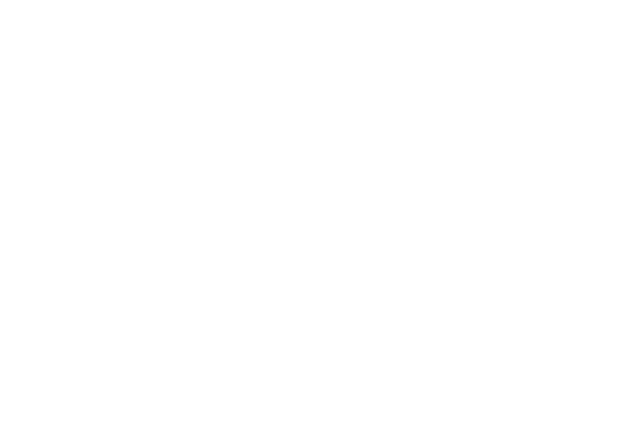
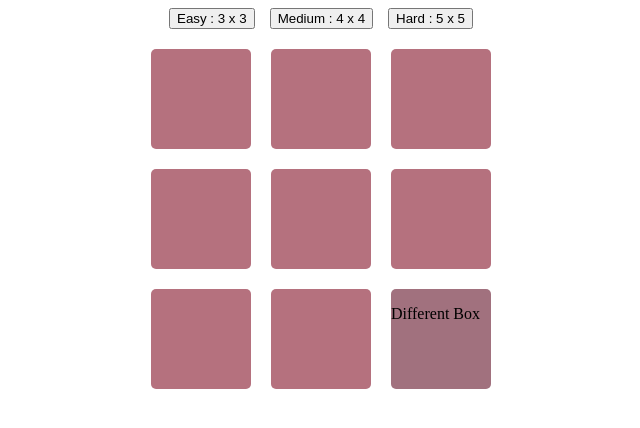
Before and after one commit to TemulenPinecone/JS-Basics, a plain HTML site: page 6-DOM/colorBox/index.html in a window 1280 px wide. Both pictures are taken after a click on the button "Easy : 3 x 3". Shown: the whole page, without its empty margins (319-959 px from the left). Drawn offline with Linux system fonts and the light colour scheme.

Commit message:
12.21 school

```diff
--- a/6-DOM/colorBox/script.js
+++ b/6-DOM/colorBox/script.js
@@ -1,74 +1,88 @@
 const root = document.getElementById("root");
 
+// HEADER CLASS - 3 BUTTON
 const header = document.createElement(`div`);
 header.setAttribute(`class`, `header`);
 root.appendChild(header);
+
+const status = document.createElement(`div`);
+status.setAttribute(`class`, `status`);
+root.appendChild(status);
 
 const startEasyButton = document.createElement("button");
 startEasyButton.setAttribute(`class`, `button`);
 startEasyButton.innerText = "Easy : 3 x 3";
 header.appendChild(startEasyButton);
 
-const startMediumbutton = document.createElement("button");
-startMediumbutton.setAttribute(`class`, `button`);
-startMediumbutton.innerText = "Medium : 4 x 4";
-header.appendChild(startMediumbutton);
+const startMediumButton = document.createElement("button");
+startMediumButton.setAttribute(`class`, `button`);
+startMediumButton.innerText = "Medium : 4 x 4";
+header.appendChild(startMediumButton);
 
 const startHardButton = document.createElement("button");
 startHardButton.setAttribute(`class`, `button`);
 startHardButton.innerText = "Hard : 5 x 5";
 header.appendChild(startHardButton);
 
-startEasyButton.addEventListener("click", startGameEasy);
+// CONTAINER
+const container = document.createElement(`div`);
+container.setAttribute(`class`, `container`);
+root.appendChild(container);
 
-function startGameEasy() {
-  const containerEasy = document.createElement(`div`);
-  containerEasy.setAttribute(`class`, `containerEasy`);
-  containerEasy.appendChild(root);
+startEasyButton.addEventListener("click", () => {
+  startGame(8);
+});
+startMediumButton.addEventListener("click", () => {
+  startGame(15);
+});
+startHardButton.addEventListener("click", () => {
+  startGame(24);
+});
 
-  for (let i = 0; i < 8; i++) {
+function startGame(x) {
+  const contWidthCalc = Math.sqrt(x + 1) * 100 + 100;
+  container.style.width = `${contWidthCalc}px`;
+  container.innerHTML = ``;
+  const red = Math.floor(Math.random() * 245) + 20;
+  const green = Math.floor(Math.random() * 255);
+  const blue = Math.floor(Math.random() * 255);
+  const randomColor = `rgb(${red},${green},${blue})`;
+  const differentColor = `rgb(${red - 20},${green},${blue})`;
+
+  const randomBoxSet = Math.floor(Math.random() * 8);
+  // console.log(randomBoxSet);
+
+  for (let i = 0; i < x; i++) {
     const box = document.createElement("div");
     box.setAttribute("class", "box");
-    containerEasy.appendChild(box);
-    //   box.style.backgroundColor = randomColor;
+    container.appendChild(box);
+    box.style.backgroundColor = randomColor;
+    if (i == randomBoxSet) {
+      const diffBox = document.createElement("div");
+      const diffBoxP = document.createElement(`p`);
+      diffBoxP.innerText = `Different Box`;
+      diffBox.appendChild(diffBoxP);
+      diffBox.setAttribute("class", "box");
+      container.appendChild(diffBox);
+
+      diffBox.style.backgroundColor = differentColor;
+      diffBox.addEventListener(`click`, () => {
+        alert(`Congratulations~~~!`);
+      });
+    }
+    // box.addEventListener(`click`, () => {
+    //   alert(`Wrong color box~~~`);
+    //   console.log(box);
+    // });
+
+    // box.addEventListener(`click`, (e) => {
+    //   console.log(e.target);
+    // });
+
+    box.addEventListener(`click`, () => {});
   }
-
-  //   const diffBox = document.createElement("div");
-  //   const diffBoxP = document.createElement(`p`);
-  //   diffBoxP.innerText = `Different Box`;
-  //   diffBox.appendChild(diffBoxP);
-
-  //   diffBox.setAttribute("class", "box");
-
-  //   const red = Math.floor(Math.random() * 245) + 10;
-  //   const green = Math.floor(Math.random() * 255);
-  //   const blue = Math.floor(Math.random() * 255);
-
-  //   const randomColor = `rgb(${red},${green},${blue})`;
-  //   const differentColor = `rgb(${red - 10},${green},${blue})`;
-
-  //   diffBox.style.backgroundColor = differentColor;
-
-  //   root.appendChild(diffBox);
 }
 
-// exercise function startGame() {
-//   const box = document.createElement("div");
-//   const diffBox = document.createElement("div");
-//   const red = Math.floor(Math.random() * 245) + 10;
-//   const green = Math.floor(Math.random() * 255);
-//   const blue = Math.floor(Math.random() * 255);
-//   const randomColor = `rgb(${red},${green},${blue})`;
-//   const differentColor = `rgb(${red - 10},${green},${blue})`;
-
-//   box.setAttribute("class", "box");
-//   diffBox.setAttribute("class", "box");
-//   box.style.backgroundColor = randomColor;
-//   diffBox.style.backgroundColor = differentColor;
-//   root.appendChild(box);
-//   root.appendChild(diffBox);
-// }
-
 // localSTORAGE
-localStorage.setItem("item", "andy");
-console.log(localStorage.getItem("item"));
+// localStorage.setItem("item", "andy");
+// console.log(localStorage.getItem("item"));
--- a/6-DOM/colorBox/style.css
+++ b/6-DOM/colorBox/style.css
@@ -1,6 +1,8 @@
 #root {
   display: flex;
-  border: solid 0.1px grey;
+  align-items: center;
+  flex-direction: column;
+  /* border: solid 0.1px grey; */
 }
 
 .header {
@@ -12,5 +14,17 @@
 .box {
   width: 100px;
   height: 100px;
-  border: solid 0.1px grey;
+  /* border: solid 0.1px grey; */
+  border-radius: 5px;
+  cursor: pointer;
 }
+
+.container {
+  display: flex;
+  justify-content: center;
+  gap: 20px;
+  padding: 20px;
+  flex-wrap: wrap;
+}
+
+count = point
```
